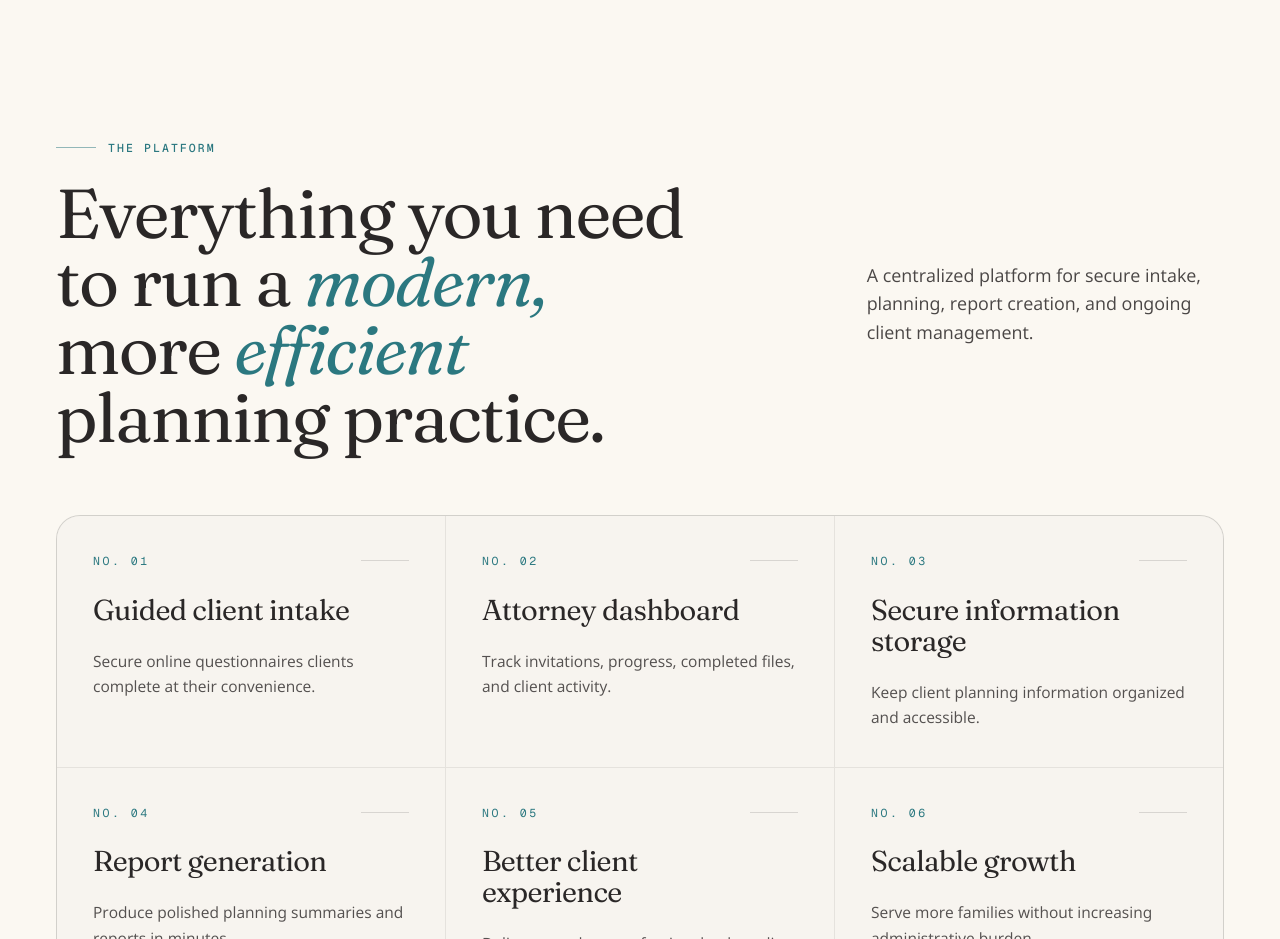
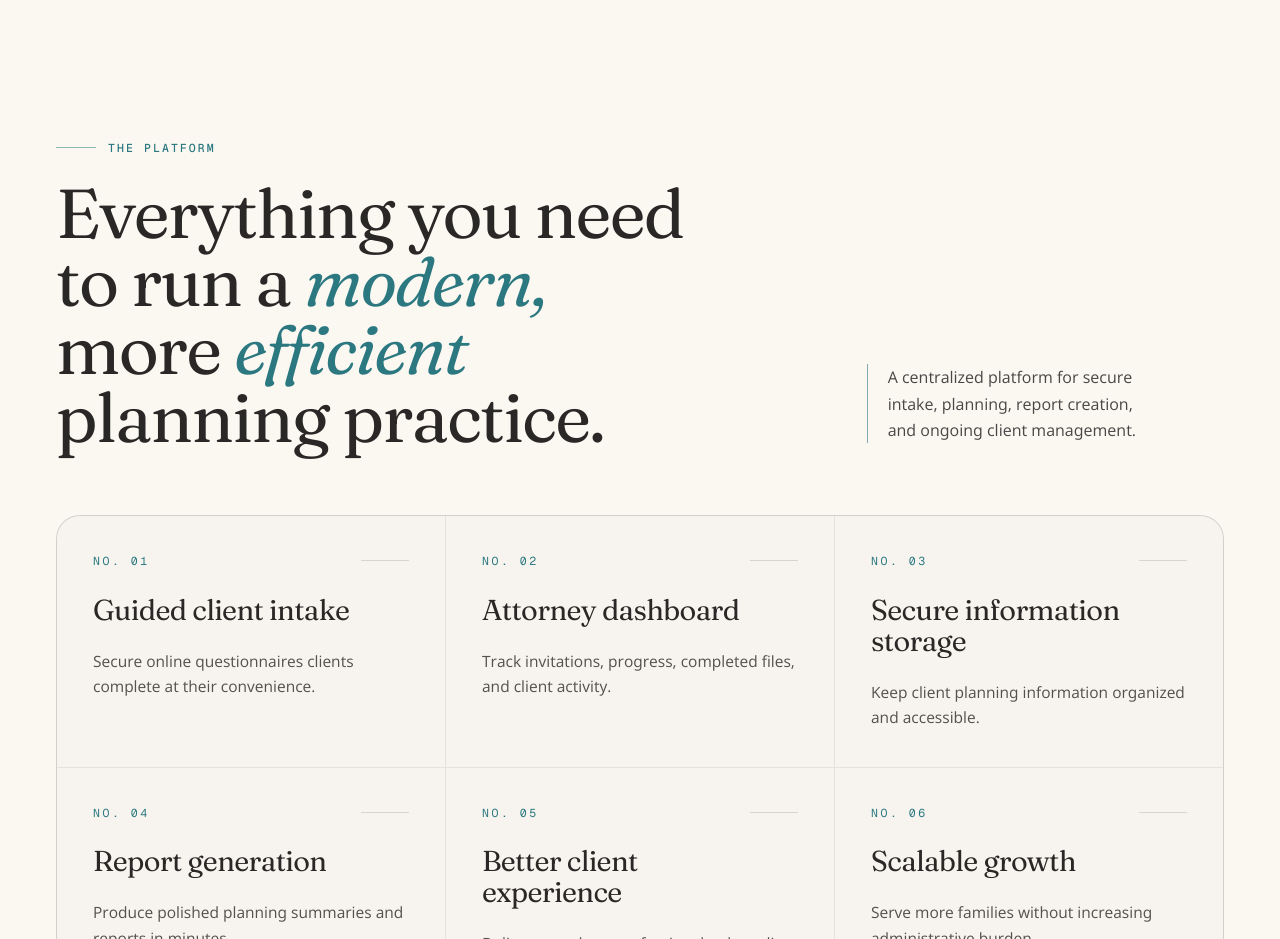
Before and after one commit to gte343v/legacyLandingPage, a React (Vite) app: page / in a window 1280 px wide. Shown: the part 2660-3599 px from the top of the page. Built offline with nearby package versions, Linux system fonts and the light colour scheme.

Commit message:
Refine platform supporting statement

```diff
--- a/src/components/sections/Platform.jsx
+++ b/src/components/sections/Platform.jsx
@@ -61,8 +61,11 @@ export default function Platform() {
             planning practice.
           </motion.h2>
         </div>
-        <motion.div variants={fadeUp} className="lg:col-span-4 lg:col-start-9 lg:pt-[7.6rem]">
-          <p className="lede text-ink-2/85">
+        <motion.div
+          variants={fadeUp}
+          className="lg:col-span-4 lg:col-start-9 lg:self-end lg:pb-2"
+        >
+          <p className="max-w-[31ch] border-l border-teal/60 pl-5 text-[1rem] leading-[1.65] text-ink-2/85">
             A centralized platform for secure intake, planning, report creation, and ongoing
             client management.
           </p>
```
